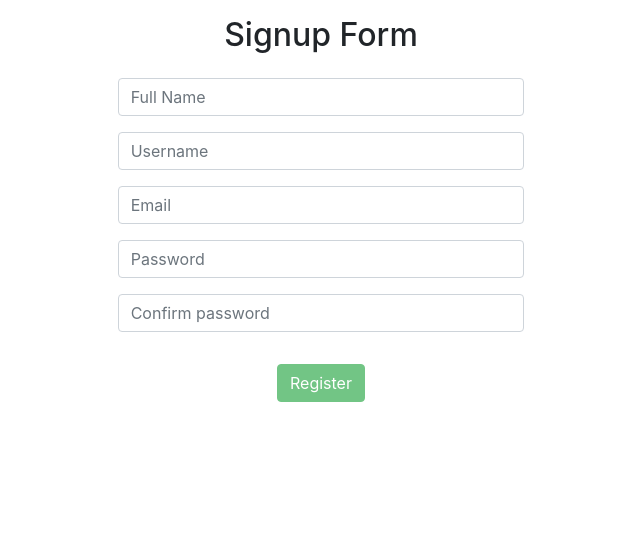
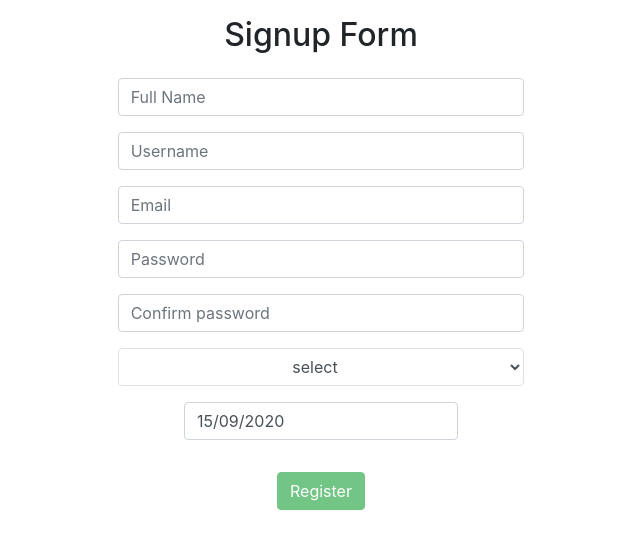
Before and after one commit to mhjony/matcha, a React (Create React App) app in the folder frontend/: page / in a window 1280 px wide. Shown: the top 548 px of the page, without its empty margins (319-959 px from the left). Built offline with nearby package versions, Linux system fonts and the light colour scheme.

Commit message:
working with date of birth

```diff
--- a/frontend/package.json
+++ b/frontend/package.json
@@ -3,10 +3,13 @@
   "version": "0.1.0",
   "private": true,
   "dependencies": {
+    "@progress/kendo-react-dateinputs": "^3.17.0",
     "@testing-library/jest-dom": "^4.2.4",
     "@testing-library/react": "^9.3.2",
     "@testing-library/user-event": "^7.1.2",
+    "moment": "^2.28.0",
     "react": "^16.13.1",
+    "react-datepicker": "^3.1.3",
     "react-dom": "^16.13.1",
     "react-scripts": "3.4.3"
   },
--- a/frontend/src/components/Signup.js
+++ b/frontend/src/components/Signup.js
@@ -1,4 +1,7 @@
 import React, { Fragment, useState, useRef, useEffect } from "react";
+import DatePicker from 'react-datepicker';
+
+import "react-datepicker/dist/react-datepicker.css";
 
 const Signup = () => {
 	const [name, setName] = useState("");
@@ -6,13 +9,20 @@ const Signup = () => {
 	const [email, setEmail] = useState("");
 	const [password, setPassword] = useState("");
 	const [cpassword, setCpassword] = useState("");
+	const [gender, setGender] = useState('');
+	const [date, setDate] = useState(new Date());
 	const verified = 0;
-	const token = "newtoken08989today"
 	const recieveEmail = 0
 
 	const firstRender = useRef(true);
 	const [disable, setDisable] = useState(true);
 	const [error, setError] = useState("");
+	const today = new Date();
+
+	// generating token
+	const rand = () =>Math.random(0).toString(36).substr(2);
+	const token_check = (length) =>(rand()+rand()+rand()+rand()).substr(0,length);
+	const token = token_check(40);
 
 	useEffect(() => {
 		if (firstRender.current){
@@ -20,13 +30,33 @@ const Signup = () => {
 			return
 		}
 		setDisable(inputValidation());
-	}, [name]) // eslint-disable-line react-hooks/exhaustive-deps
+	}, [name, username, email, password]) // eslint-disable-line react-hooks/exhaustive-deps
 
 	const inputValidation = () => {
+		if (name === "" || username === "" || email === "" || password === "")
+		{
 			if (name === ""){
 				setError("Name field cant be empty")
 				return true
-		}else {
+			}
+			if (username === ""){
+				setError("Username field cant be empty")
+				return true
+			}
+			if (email === ""){
+				setError("Email field cant be empty")
+				return true
+			}
+			if (password === ""){
+				setError("Password field cant be empty")
+				return true
+			}
+			if (gender === "select"){
+				setError("Select your gender")
+				return true
+			}
+		}
+		else {
 			setError(null);
 			return false;
 		}
@@ -34,16 +64,23 @@ const Signup = () => {
 
 	const submitForm = async e => {
 		e.preventDefault();
+		//console.log(gender);
+		if (!inputValidation())
+		{
 			try {
 				const response = await fetch("http://localhost:5000/signup", {
 					method: "POST",
 					headers: {"content-type": "application/json"},
-				body: JSON.stringify({name, username, email, password, verified, token, recieveEmail})
+					body: JSON.stringify({name, username, email, password, verified, token, recieveEmail, gender})
 				})
 				console.log(response);
 				window.location = "/";
 			}catch(err){
 				console.error(err.message);
+			}
+		}
+		else{
+			alert({error})
 		}
 	}
 	return (
@@ -59,7 +96,6 @@ const Signup = () => {
 							onChange={e => setName(e.target.value)}
 							placeholder="Full Name"
 						/>
-						{error}
 					</div>
 					<div className="form-group mt-3">
 						<input className="form-control"
@@ -97,6 +133,24 @@ const Signup = () => {
 							placeholder="Confirm password"
 						/>
 					</div>
+					<div className="form-group mt-3">
+						<select className="form-control btn border" name="gender" value={gender} onChange={e => setGender(e.target.value)}>
+							<option value="select">select</option>
+							<option value="male">Male</option>
+							<option value="female">Female</option>
+							<option value="others">Others</option>
+						</select>
+					</div>
+					<div className="form-group mt-3">
+						<DatePicker className="form-control"
+							selected={date}
+							onChange={date => setDate(date)}
+							name="date"
+							maxDate={today}
+							dateFormat="dd/MM/yyyy"
+						/>
+					</div>
+
 					<button className="btn btn-success mt-3" disabled={disable} type="submit">Register</button>
 				</form>
 			</div>
```
Also changed, not shown: 2 other files (tests, documents, lock files or other folders). Lines whose indentation alone changed are shown as unchanged.
